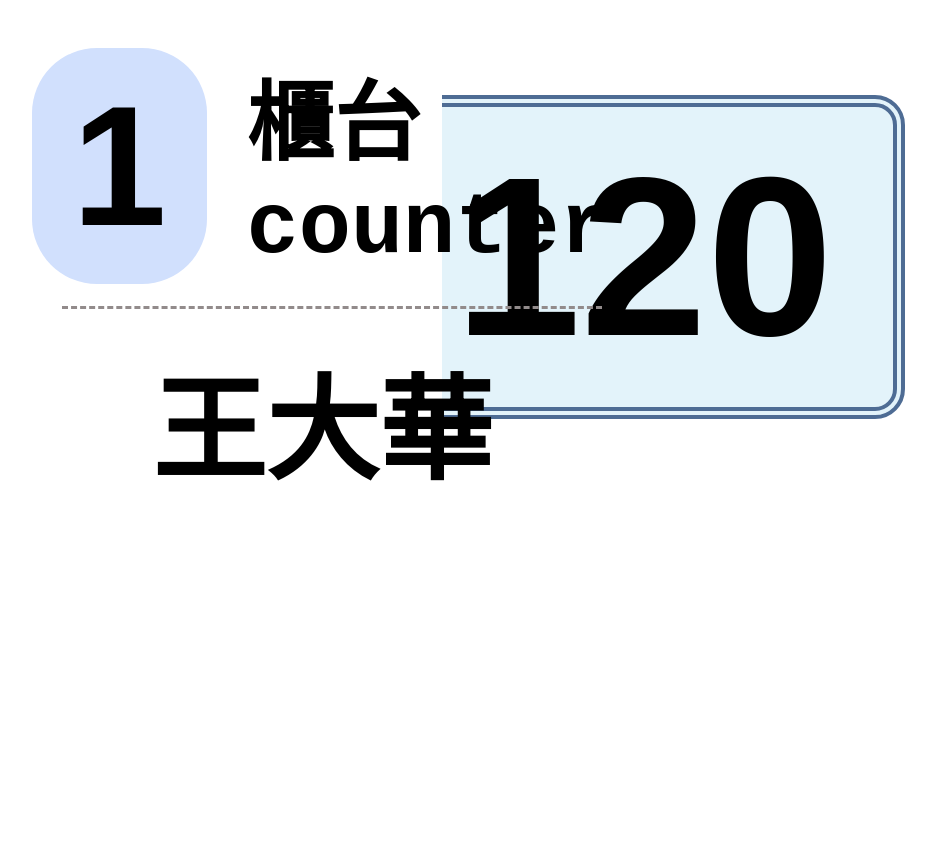
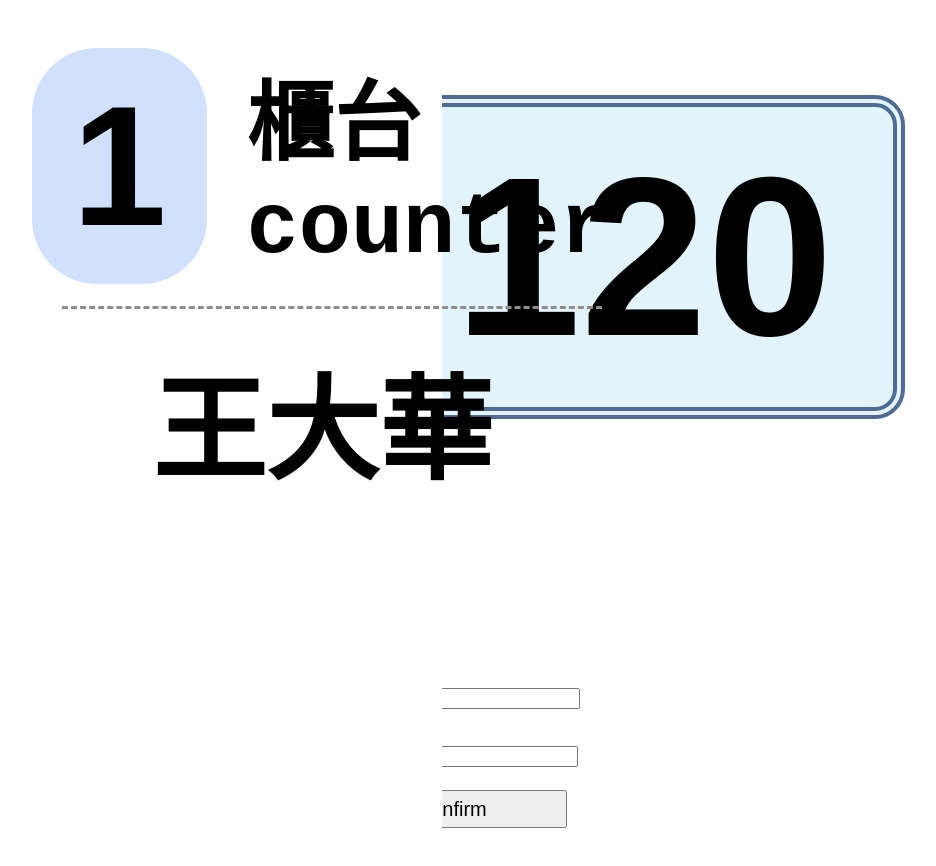
Before and after one commit to YUPEIYING/satisfactionpart3, an Angular app: page /inputpage in a window 1280 px wide. Shown: the top 866 px of the page, without its empty margins (186-1122 px from the left). Built offline with nearby package versions, Linux system fonts and the light colour scheme.

Commit message:
no message

```diff
--- a/src/app/inputpage/inputpage.component.html
+++ b/src/app/inputpage/inputpage.component.html
@@ -1,4 +1,5 @@
-<div >
+<div style="text-align:center;position:relative; bottom:-15cm">
+  <div>
     <h1>NO:
       <input #NOBox/>
     </h1>
@@ -17,3 +18,4 @@
       <button style= "width:6cm; height: 1cm; font-size:20px"  type="button" (click)="input(NOBox.value,IDBox.value);"> confirm </button>
     </a>
   </nav>
+</div>
```
Also changed, not shown: src/app/app.component.html (indentation only). Lines whose indentation alone changed are shown as unchanged.
